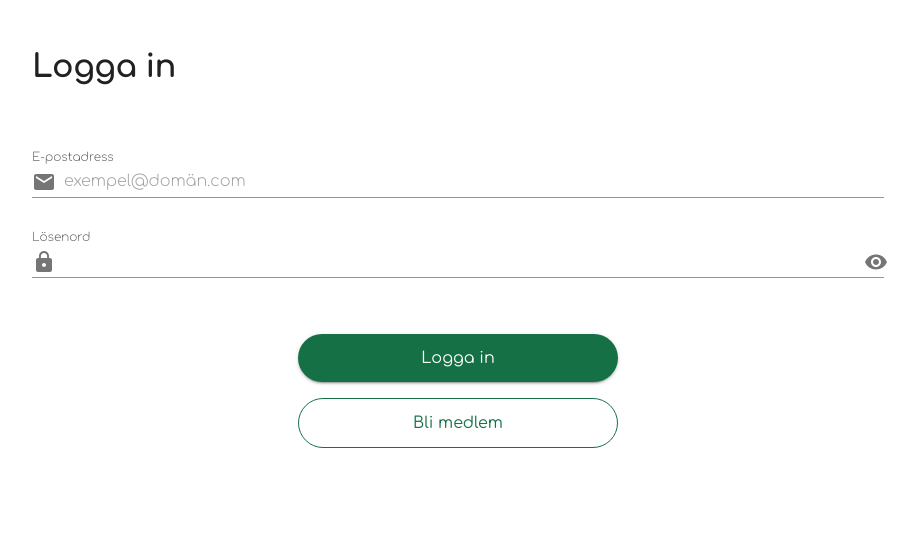
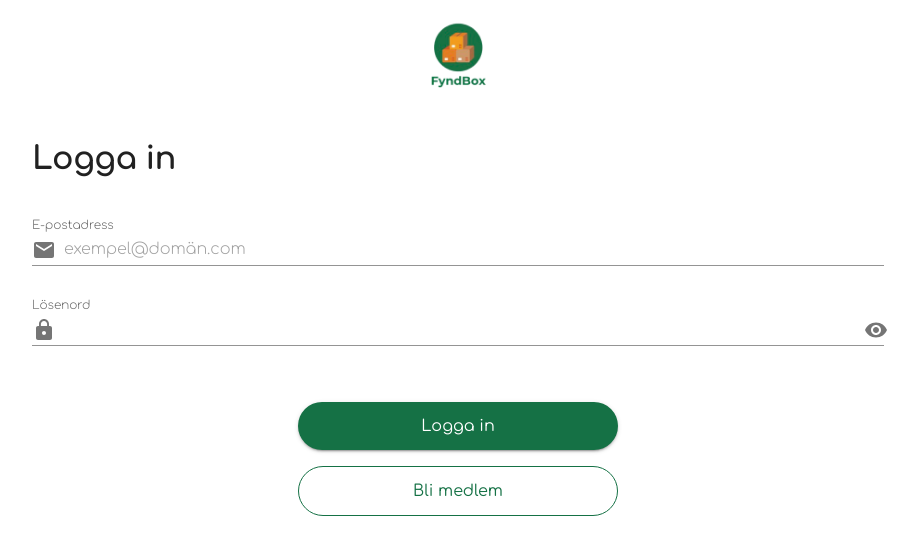
Before and after one commit to FyndBox/fynd-box, a React (Vite) app in the folder fyndbox-frontend/: page /login in a window 1280 px wide. Shown: the top 554 px of the page, without its empty margins (182-1100 px from the left). Built offline with nearby package versions, Linux system fonts and the light colour scheme.

Commit message:
#26: Add App Header in Login and Signup Page

```diff
--- a/fyndbox-frontend/index.html
+++ b/fyndbox-frontend/index.html
@@ -2,7 +2,7 @@
 <html lang="en">
   <head>
     <meta charset="UTF-8" />
-    <link rel="icon" type="image/svg+xml" href="./FyndBox.png" />
+    <link rel="icon" type="image/svg+xml" href="./FyndBox.png"/>
     <link href="https://fonts.googleapis.com/css2?family=Comfortaa:wght@300;400;700&display=swap" rel="stylesheet">
     <meta name="viewport" content="width=device-width, initial-scale=1.0" />
     <title>Fyndbox</title>
--- /dev/null
+++ b/fyndbox-frontend/src/components/AppHeader/AppHeader.styles.tsx
@@ -0,0 +1,9 @@
+import { Box, styled } from '@mui/material';
+
+export const AppHeaderContainer = styled(Box)(({ theme }) => ({
+  display: 'flex',
+  justifyContent: 'center',
+  alignItems: 'center',
+  padding: theme.spacing(1, 0),
+  cursor: 'pointer',
+}));
--- /dev/null
+++ b/fyndbox-frontend/src/components/AppHeader/AppHeader.tsx
@@ -0,0 +1,20 @@
+import { FC } from 'react';
+import { useNavigate } from 'react-router-dom';
+import appLogo from '../../assets/FyndBox.png';
+import { AppHeaderContainer } from './AppHeader.styles';
+
+const AppHeader: FC = () => {
+  const navigate = useNavigate();
+
+  const handleLogoClick = () => {
+    navigate('/');
+  };
+
+  return (
+    <AppHeaderContainer onClick={handleLogoClick}>
+      <img src={appLogo} alt="Home" height={100}/>
+    </AppHeaderContainer>
+  );
+};
+
+export default AppHeader;
--- a/fyndbox-frontend/src/pages/LoginPage/LoginPage.styles.tsx
+++ b/fyndbox-frontend/src/pages/LoginPage/LoginPage.styles.tsx
@@ -6,7 +6,7 @@ export const LoginFormContainer = styled(Container)(({}) => ({
 }));
 
 export const LoginHeader = styled(Typography)(({ theme }) => ({
-  padding: theme.spacing(6, 0),
+  padding: theme.spacing(3, 0),
   alignSelf: 'flex-start',
 }));
 
--- a/fyndbox-frontend/src/pages/LoginPage/LoginPage.tsx
+++ b/fyndbox-frontend/src/pages/LoginPage/LoginPage.tsx
@@ -17,6 +17,7 @@ import {
 import { useNavigate } from 'react-router-dom';
 import { useAuth } from '../../hooks/useAuth';
 import { isEmailValid, isPasswordValidForLogin } from '../../utils/validation';
+import AppHeader from '../../components/AppHeader/AppHeader';
 
 const LoginPage: FC = () => {
   const navigate = useNavigate();
@@ -50,6 +51,8 @@ const LoginPage: FC = () => {
   };
 
   return (
+    <>
+      <AppHeader />
       <LoginFormContainer maxWidth="md">
         <LoginHeader variant="h2">Logga in</LoginHeader>
         <TextFieldsContainer>
@@ -133,6 +136,7 @@ const LoginPage: FC = () => {
           </RegisterButton>
         </ActionButtonsGroup>
       </LoginFormContainer>
+    </>
   );
 };
 
--- a/fyndbox-frontend/src/pages/SignupPage/SignupPage.styles.tsx
+++ b/fyndbox-frontend/src/pages/SignupPage/SignupPage.styles.tsx
@@ -6,7 +6,7 @@ export const SignupContainer = styled(Container)({
 });
 
 export const SignupHeader = styled(Typography)(({ theme }) => ({
-  padding: theme.spacing(6, 0),
+  padding: theme.spacing(3, 0),
   alignSelf: 'flex-start',
 }));
 
--- a/fyndbox-frontend/src/pages/SignupPage/SignupPage.tsx
+++ b/fyndbox-frontend/src/pages/SignupPage/SignupPage.tsx
@@ -22,6 +22,7 @@ import {
   isNameValid,
   isPasswordValid,
 } from '../../utils/validation';
+import AppHeader from '../../components/AppHeader/AppHeader';
 
 export const SignupPage = () => {
   const navigate = useNavigate();
@@ -53,6 +54,8 @@ export const SignupPage = () => {
   };
 
   return (
+    <>
+      <AppHeader />
       <SignupContainer>
         <SignupHeader variant="h2">Skapa nytt konto</SignupHeader>
 
@@ -137,8 +140,8 @@ export const SignupPage = () => {
                   * Vänligen ange ett giltigt lösenord: <br />
                   - Måste innehålla 8-20 tecken <br />
                   - Måste innehålla minst en bokstav <br />
-                - Måste innehålla minst en siffra <br />- Måste innehålla minst
-                ett specialtecken (endast @$!%*#?& är tillåtna) .
+                  - Måste innehålla minst en siffra <br />- Måste innehålla
+                  minst ett specialtecken (endast @$!%*#?& är tillåtna) .
                 </>
               ) : (
                 ''
@@ -181,6 +184,7 @@ export const SignupPage = () => {
           </RegisterButton>
         </ActionButtonsGroup>
       </SignupContainer>
+    </>
   );
 };
 
```
Also changed, not shown: fyndbox-frontend/public/FyndBox.png, fyndbox-frontend/src/assets/FyndBox.png. Lines whose indentation alone changed are shown as unchanged.
